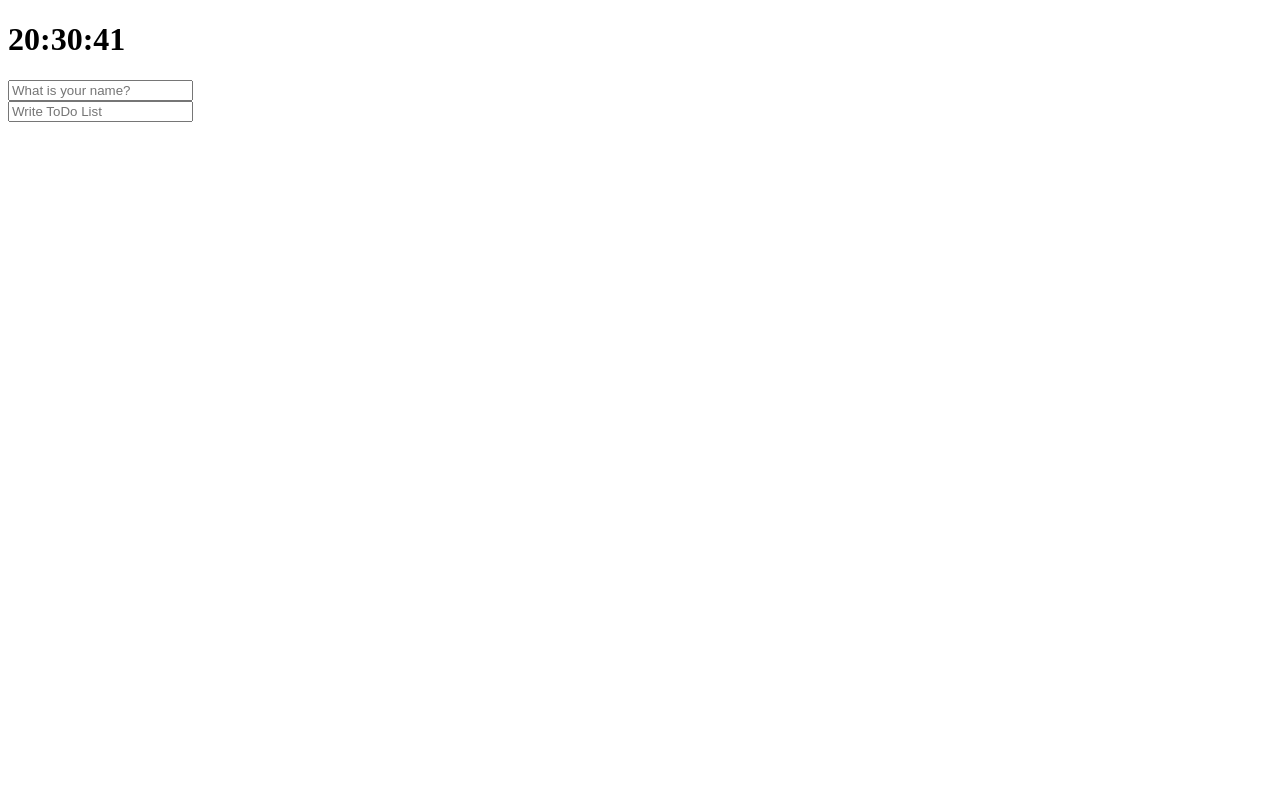
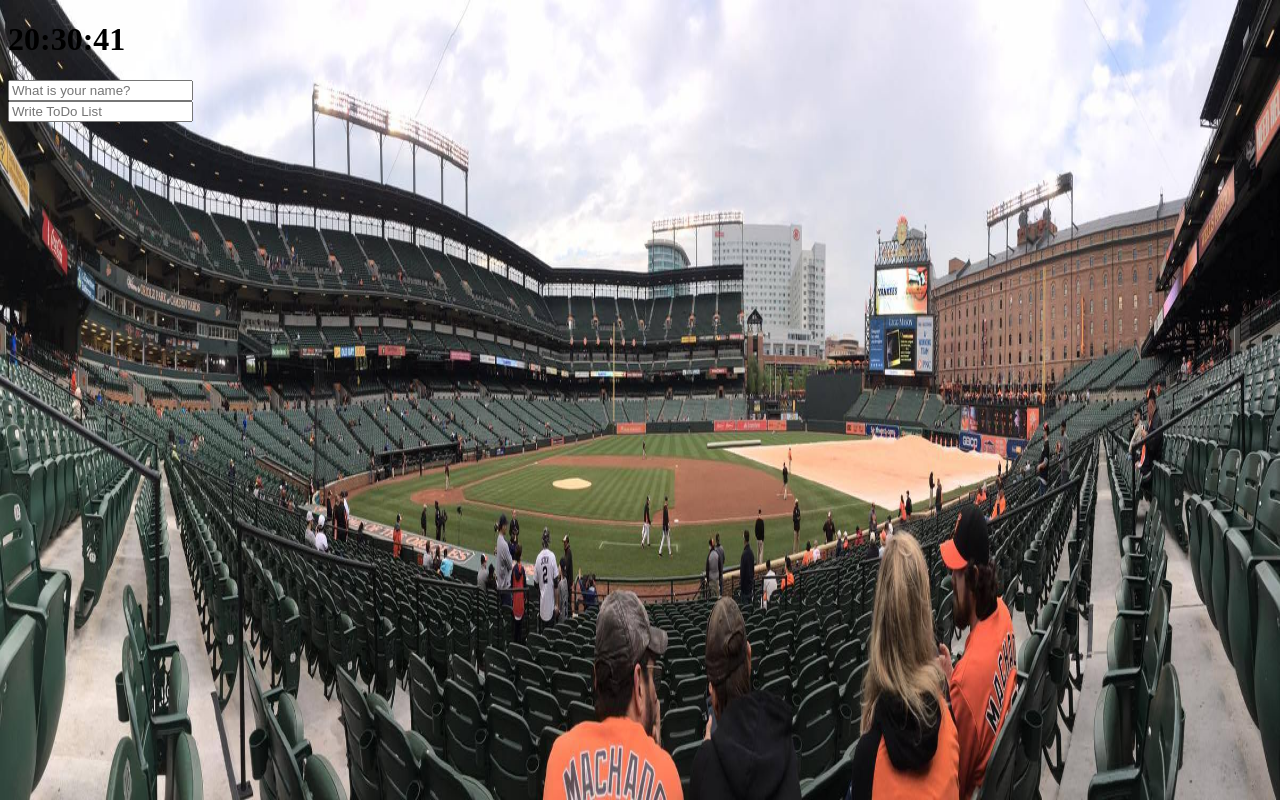
Before and after one commit to WHYjun/momentum-clone, a website: page index.html in a window 1280 px wide. Drawn offline with Linux system fonts and the light colour scheme.

Commit message:
added background image

```diff
--- /dev/null
+++ b/background/background.js
@@ -0,0 +1,16 @@
+const body = document.querySelector("body");
+const IMG_NUMBER = 3;
+
+function paintImage(imgNum) {
+  const image = new Image();
+  image.src = `images/${imgNum}.jpg`;
+  image.classList.add("bgImage");
+  body.prepend(image);
+}
+
+function init() {
+  const randomNumber = Math.floor(Math.random() * IMG_NUMBER);
+  paintImage(randomNumber);
+}
+
+init();
--- a/index.css
+++ b/index.css
@@ -6,3 +6,22 @@
 .showing {
   display: block;
 }
+
+@keyframes fadeIn {
+  from {
+    opacity: 0;
+  }
+  to {
+    opacity: 1;
+  }
+}
+
+.bgImage {
+  position: absolute;
+  top: 0;
+  left: 0;
+  width: 100%;
+  height: 100%;
+  z-index: -1;
+  animation: fadeIn 0.5s linear;
+}
--- a/index.html
+++ b/index.html
@@ -19,5 +19,6 @@
     <script src="clock/clock.js"></script>
     <script src="greeting/greeting.js"></script>
     <script src="todo/todo.js"></script>
+    <script src="background/background.js"></script>
   </body>
 </html>
```
Also changed, not shown: README.md, images/0.jpg (added), images/1.jpg (added), images/2.jpg (added).
